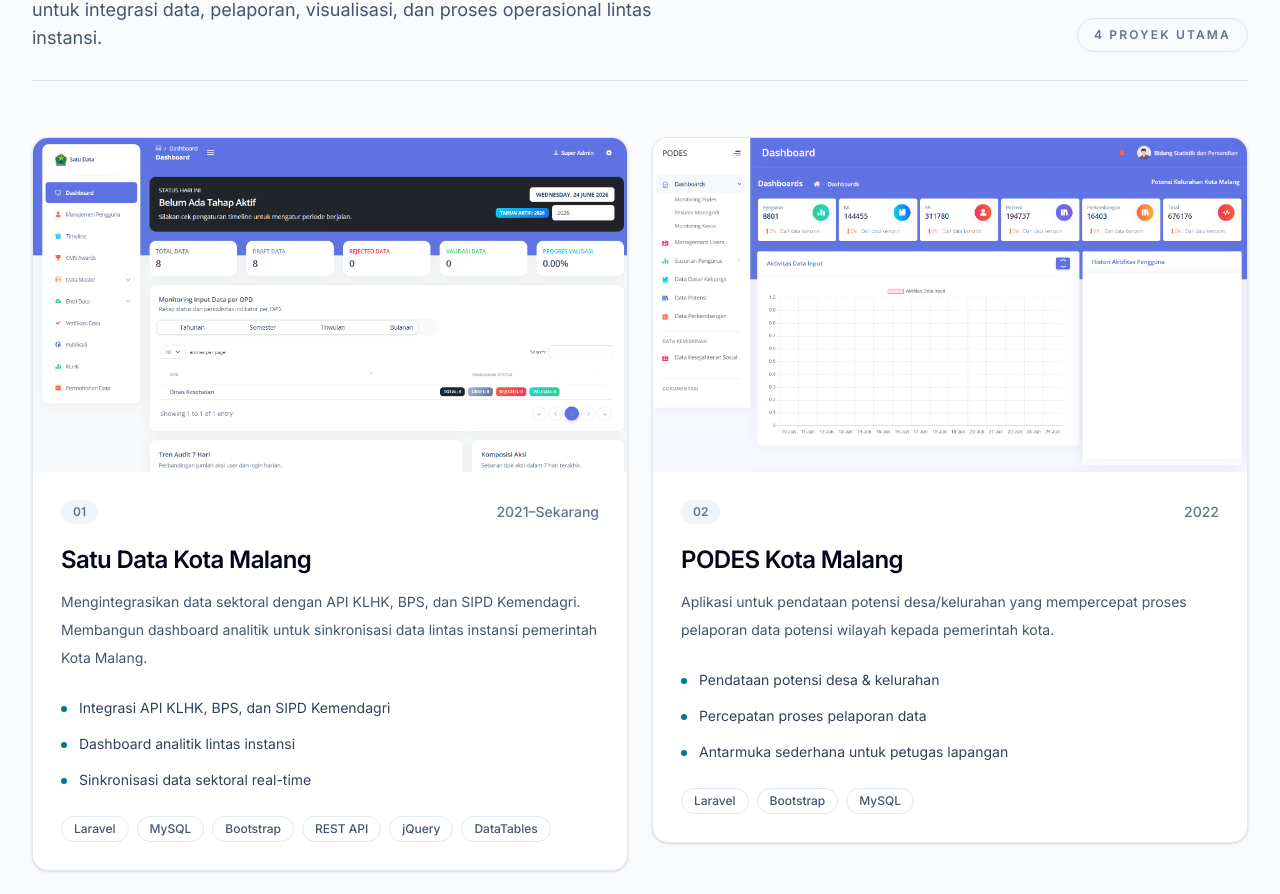
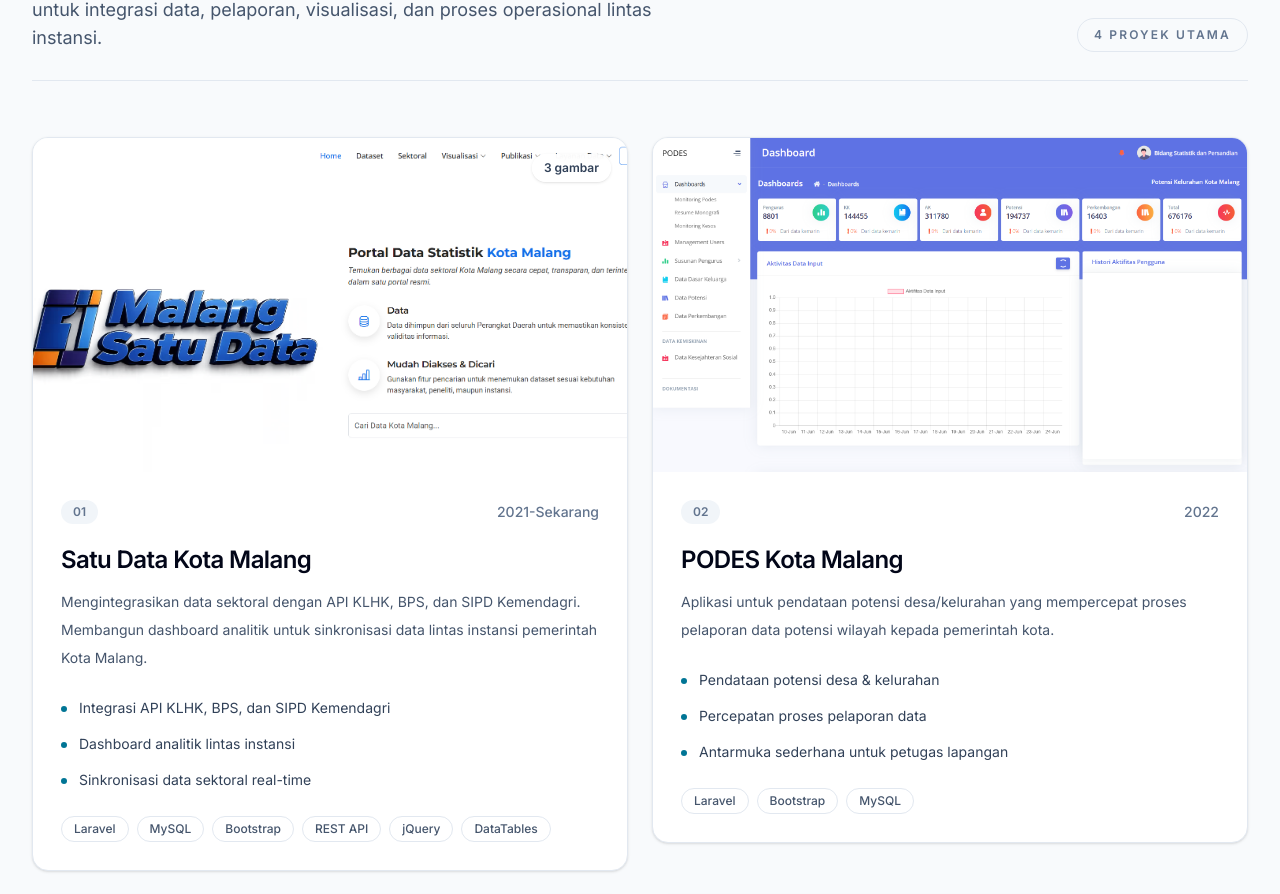
Before and after one commit to darfianardiansyah/portofolio, a React (Vite) app: page / in a window 1280 px wide. Shown: the part 1137-2031 px from the top of the page. Built offline with nearby package versions, Linux system fonts and the light colour scheme.

Commit message:
refactor ScreenshotFrame and add screenshot

```diff
--- a/src/app/App.tsx
+++ b/src/app/App.tsx
@@ -5,6 +5,8 @@
   Award,
   BriefcaseBusiness,
   ChevronDown,
+  ChevronLeft,
+  ChevronRight,
   Code2,
   Github,
   ImagePlus,
@@ -24,7 +26,12 @@
   type MiniProject,
 } from "./data/portfolio";
 
-type LightboxItem = { src: string; title: string; type: "screenshot" | "certificate" } | null;
+type LightboxItem = {
+  sources: string[];
+  title: string;
+  type: "screenshot" | "certificate";
+  initialIndex?: number;
+} | null;
 
 const reveal = {
   hidden: { opacity: 0, y: 24 },
@@ -78,6 +85,18 @@
 
 function scrollToSection(id: string) {
   document.getElementById(id)?.scrollIntoView({ behavior: "smooth", block: "start" });
+}
+
+function getProjectScreenshots(project: MainProject): string[] {
+  if ("screenshots" in project && Array.isArray(project.screenshots)) {
+    return project.screenshots.filter(Boolean);
+  }
+
+  if ("screenshot" in project && typeof project.screenshot === "string") {
+    return [project.screenshot];
+  }
+
+  return [];
 }
 
 function Reveal({
@@ -279,31 +298,38 @@
 }
 
 function ScreenshotFrame({
-  src,
+  sources,
   alt,
   onOpen,
 }: {
-  src: string | null;
+  sources: string[];
   alt: string;
   onOpen?: () => void;
 }) {
-  if (src) {
+  const previewSrc = sources[0] ?? null;
+
+  if (previewSrc) {
     return (
       <button
         type="button"
         onClick={onOpen}
         className="group/image relative block aspect-video w-full overflow-hidden bg-slate-100 text-left"
-        aria-label={`Buka ${alt}`}
+        aria-label={`Buka galeri ${alt}`}
       >
         <img
-          src={src}
+          src={previewSrc}
           alt={alt}
           className="h-full w-full object-cover object-top transition duration-500 group-hover/image:scale-[1.03]"
           loading="lazy"
         />
+        {sources.length > 1 ? (
+          <span className="absolute right-4 top-4 rounded-full bg-white/92 px-3 py-1.5 text-xs font-semibold text-slate-700 shadow-sm backdrop-blur">
+            {sources.length} gambar
+          </span>
+        ) : null}
         <span className="absolute inset-x-4 bottom-4 inline-flex w-fit items-center gap-2 rounded-full bg-white/92 px-3 py-2 text-xs font-semibold text-slate-800 opacity-0 shadow-sm backdrop-blur transition group-hover/image:opacity-100">
           Preview screenshot
-          <ArrowUpRight size={14} />
+          <ArrowUpRight size={14} aria-hidden="true" />
         </span>
       </button>
     );
@@ -341,11 +367,13 @@
   index: number;
   onOpenScreenshot: (project: MainProject) => void;
 }) {
+  const screenshots = getProjectScreenshots(project);
+
   return (
     <Reveal delay={index * 0.05}>
       <article className="group overflow-hidden rounded-2xl border border-slate-200 bg-white shadow-sm transition duration-300 hover:-translate-y-1 hover:border-cyan-200 hover:shadow-xl hover:shadow-slate-200/80">
         <ScreenshotFrame
-          src={project.screenshot}
+          sources={screenshots}
           alt={`Screenshot ${project.title}`}
           onOpen={() => onOpenScreenshot(project)}
         />
@@ -416,8 +444,16 @@
   const [activeLightbox, setActiveLightbox] = useState<LightboxItem>(null);
 
   const openScreenshot = (project: MainProject) => {
-    if (!project.screenshot) return;
-    setActiveLightbox({ src: project.screenshot, title: project.title, type: "screenshot" });
+    const screenshots = getProjectScreenshots(project);
+
+    if (!screenshots.length) return;
+
+    setActiveLightbox({
+      sources: screenshots,
+      title: project.title,
+      type: "screenshot",
+      initialIndex: 0,
+    });
   };
 
   return (
@@ -502,7 +538,7 @@
   const [activeLightbox, setActiveLightbox] = useState<LightboxItem>(null);
 
   const openCertificate = (cert: Certification) => {
-    setActiveLightbox({ src: cert.certificate, title: cert.name, type: "certificate" });
+    setActiveLightbox({ sources: [cert.certificate], title: cert.name, type: "certificate" });
   };
 
   return (
@@ -554,11 +590,37 @@
 }
 
 function MediaLightbox({ item, onClose }: { item: LightboxItem; onClose: () => void }) {
+  const [activeIndex, setActiveIndex] = useState(0);
+  const activeSrc = item?.sources[activeIndex] ?? "";
+  const hasMultipleSources = Boolean(item && item.sources.length > 1);
+
   useEffect(() => {
     if (!item) return;
 
+    setActiveIndex(item.initialIndex ?? 0);
+  }, [item]);
+
+  useEffect(() => {
+    if (!item) return;
+
+    const showPrevious = () => {
+      setActiveIndex((current) => (current === 0 ? item.sources.length - 1 : current - 1));
+    };
+
+    const showNext = () => {
+      setActiveIndex((current) => (current === item.sources.length - 1 ? 0 : current + 1));
+    };
+
     const handleKeyDown = (event: KeyboardEvent) => {
-      if (event.key === "Escape") onClose();
+      if (event.key === "Escape") {
+        onClose();
+        return;
+      }
+
+      if (!hasMultipleSources) return;
+
+      if (event.key === "ArrowLeft") showPrevious();
+      if (event.key === "ArrowRight") showNext();
     };
 
     document.body.style.overflow = "hidden";
@@ -568,7 +630,7 @@
       document.body.style.overflow = "";
       window.removeEventListener("keydown", handleKeyDown);
     };
-  }, [item, onClose]);
+  }, [hasMultipleSources, item, onClose]);
 
   return (
     <AnimatePresence>
@@ -603,23 +665,58 @@
           >
             <div className="mb-3 flex items-center justify-between gap-4 text-white">
               <p className="truncate text-sm font-semibold md:text-base">{item.title}</p>
-              <span className="hidden text-xs font-semibold uppercase tracking-[0.18em] text-slate-300 sm:block">
-                Tekan Esc untuk menutup
+              <div className="hidden items-center gap-4 text-xs font-semibold uppercase tracking-[0.18em] text-slate-300 sm:flex">
+                {hasMultipleSources ? (
+                  <span>
+                    {activeIndex + 1} / {item.sources.length}
                   </span>
+                ) : null}
+                <span>Tekan Esc untuk menutup</span>
               </div>
-            {item.src.toLowerCase().endsWith(".pdf") ? (
+            </div>
+            <div className="relative">
+              {hasMultipleSources ? (
+                <>
+                  <button
+                    type="button"
+                    onClick={() =>
+                      setActiveIndex((current) =>
+                        current === 0 ? item.sources.length - 1 : current - 1,
+                      )
+                    }
+                    className="absolute left-3 top-1/2 z-10 inline-flex h-10 w-10 -translate-y-1/2 items-center justify-center rounded-full bg-white text-slate-700 shadow-lg transition hover:bg-slate-100"
+                    aria-label="Tampilkan gambar sebelumnya"
+                  >
+                    <ChevronLeft size={20} aria-hidden="true" />
+                  </button>
+                  <button
+                    type="button"
+                    onClick={() =>
+                      setActiveIndex((current) =>
+                        current === item.sources.length - 1 ? 0 : current + 1,
+                      )
+                    }
+                    className="absolute right-3 top-1/2 z-10 inline-flex h-10 w-10 -translate-y-1/2 items-center justify-center rounded-full bg-white text-slate-700 shadow-lg transition hover:bg-slate-100"
+                    aria-label="Tampilkan gambar berikutnya"
+                  >
+                    <ChevronRight size={20} aria-hidden="true" />
+                  </button>
+                </>
+              ) : null}
+              {activeSrc.toLowerCase().endsWith(".pdf") ? (
                 <iframe
-                src={item.src}
+                  src={activeSrc}
                   title={item.title}
                   className="h-[80vh] w-full rounded-2xl border border-white/15 bg-white"
                 />
               ) : (
                 <img
-                src={item.src}
-                alt={item.title}
+                  src={activeSrc}
+                  alt={`${item.title} ${hasMultipleSources ? `gambar ${activeIndex + 1}` : ""}`.trim()}
                   className="mx-auto max-h-[82vh] max-w-full rounded-2xl border border-white/15 bg-white object-contain shadow-2xl"
                 />
               )}
+            </div>
           </motion.div>
         </motion.div>
       ) : null}
--- a/src/app/data/portfolio.ts
+++ b/src/app/data/portfolio.ts
@@ -17,8 +17,8 @@
       "Sinkronisasi data sektoral real-time",
     ],
     tags: ["Laravel", "MySQL", "Bootstrap", "REST API", "jQuery", "DataTables"],
-    year: "2021–Sekarang",
-    screenshot: "/screenshots/satu-data-kota-malang.png",
+    year: "2021-Sekarang",
+    screenshots: ["/screenshots/satu-data-kota-malang-landing.png","/screenshots/satu-data-kota-malang.png","/screenshots/satu-data-kota-malang-klhk.png"],
   },
   {
     id: "02",
@@ -32,7 +32,7 @@
     ],
     tags: ["Laravel", "Bootstrap", "MySQL"],
     year: "2022",
-    screenshot: "/screenshots/podes-kota-malang.png",
+    screenshots: ["/screenshots/podes-kota-malang.png"],
   },
   {
     id: "03",
@@ -46,7 +46,7 @@
     ],
     tags: ["Laravel", "MySQL", "Bootstrap", "Chart.js", "Google Maps API", "DataTables"],
     year: "2023",
-    screenshot: "/screenshots/pendataan-kesejahteraan-sosial.png",
+    screenshots: ["/screenshots/pendataan-kesejahteraan-sosial.png"],
   },
   {
     id: "04",
@@ -60,7 +60,7 @@
     ],
     tags: ["Laravel", "MySQL", "Bootstrap", "Chart.js", "DataTables"],
     year: "2023",
-    screenshot: "/screenshots/sitangkas.png",
+    screenshots: ["/screenshots/sitangkas.png"],
   },
 ];
 
```
Also changed, not shown: public/screenshots/satu-data-kota-malang-klhk.png (added), public/screenshots/satu-data-kota-malang-landing.png (added). Lines whose indentation alone changed are shown as unchanged.
